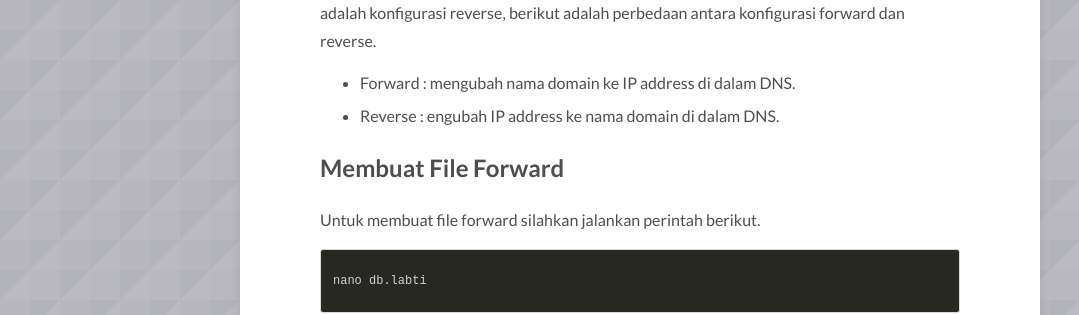
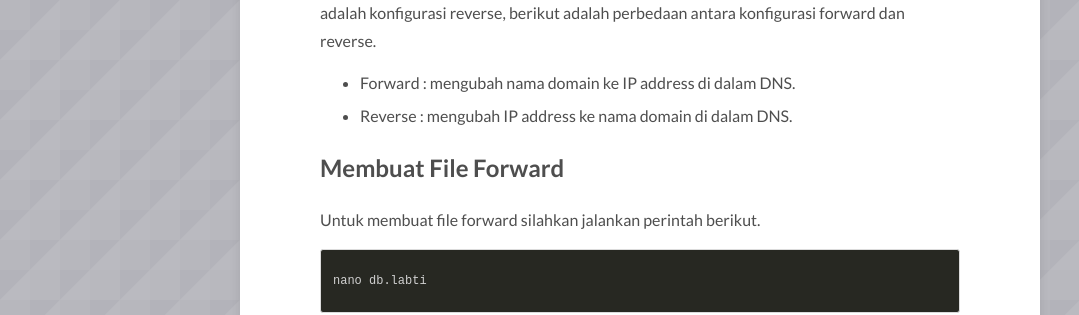
Before and after one commit to tanihub/RizkiMufrizal.github.io, a Jekyll site: the page built from _posts/2016-02-26-belajar-instalasi-dan-konfigurasi-dns-pada-debian-server.md, in a window 1280 px wide and 900 px high, scrolled down 5306 px. Shown: the part 154-469 px from the top of the window, without its empty margins (0-1079 px from the left). Built offline with Jekyll 4.4.1, drawn with Linux system fonts in a browser that asks for light colours; nearby versions of some CDN libraries; comment, search, counter and statistics services are not loaded.

Commit message:
update artikel belajar instalasi dan konfigurasi dns pada debian server

```diff
--- a/_posts/2016-02-26-belajar-instalasi-dan-konfigurasi-dns-pada-debian-server.md
+++ b/_posts/2016-02-26-belajar-instalasi-dan-konfigurasi-dns-pada-debian-server.md
@@ -125,7 +125,7 @@ include "/etc/bind/named.conf.local";
 Dari codingan diatas dapat dilihat bahwa kita melakukan konfigurasi domain dengan menggunakan zone domain. Dimana zone domain `labti.com` adalah merupakan konfigurasi dari forward sedangkan zone `1.168.192` adalah konfigurasi reverse, berikut adalah perbedaan antara konfigurasi forward dan reverse.
 
 * Forward : mengubah nama domain ke IP address di dalam DNS.
-* Reverse : engubah IP address ke nama domain di dalam DNS.
+* Reverse : mengubah IP address ke nama domain di dalam DNS.
 
 ## Membuat File Forward
 
```
